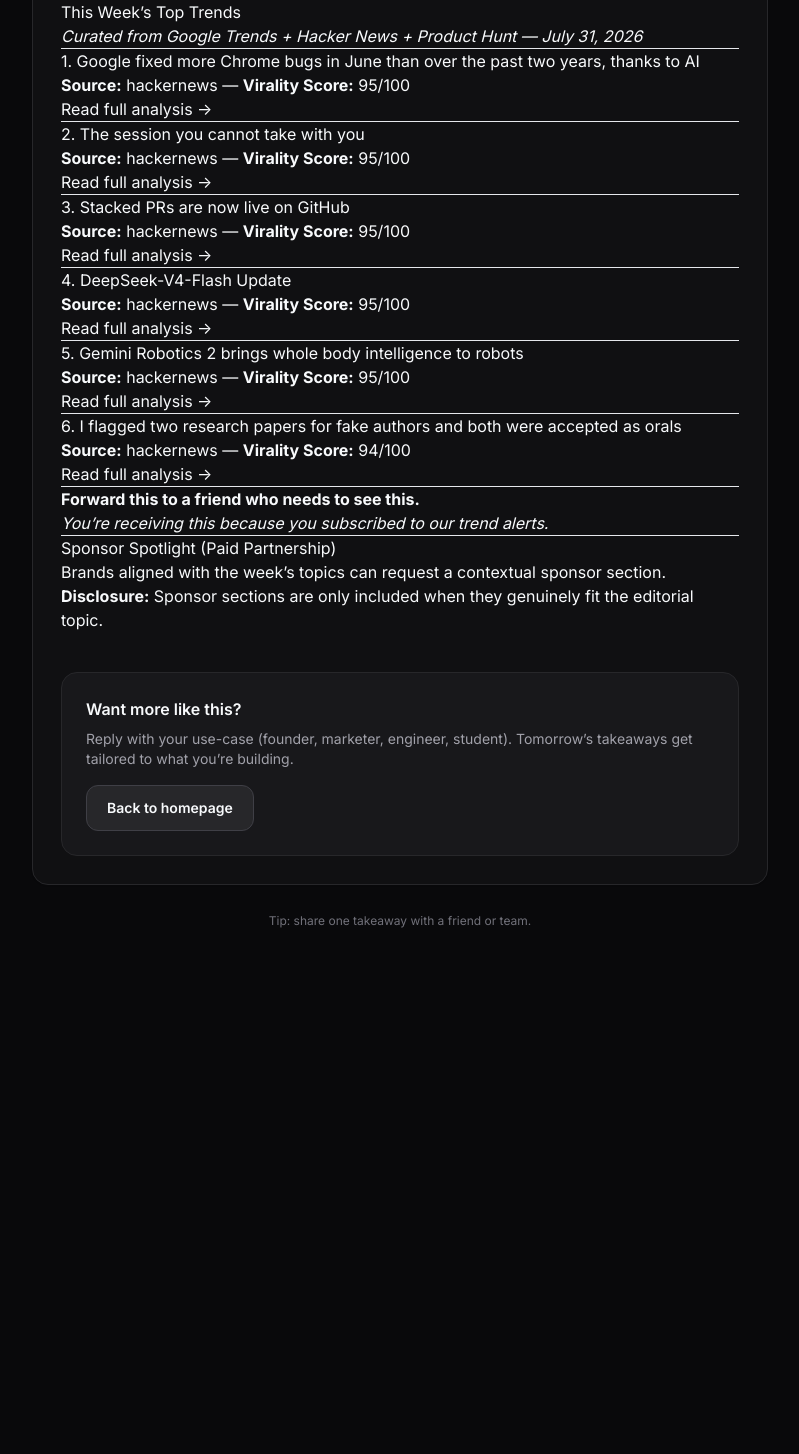
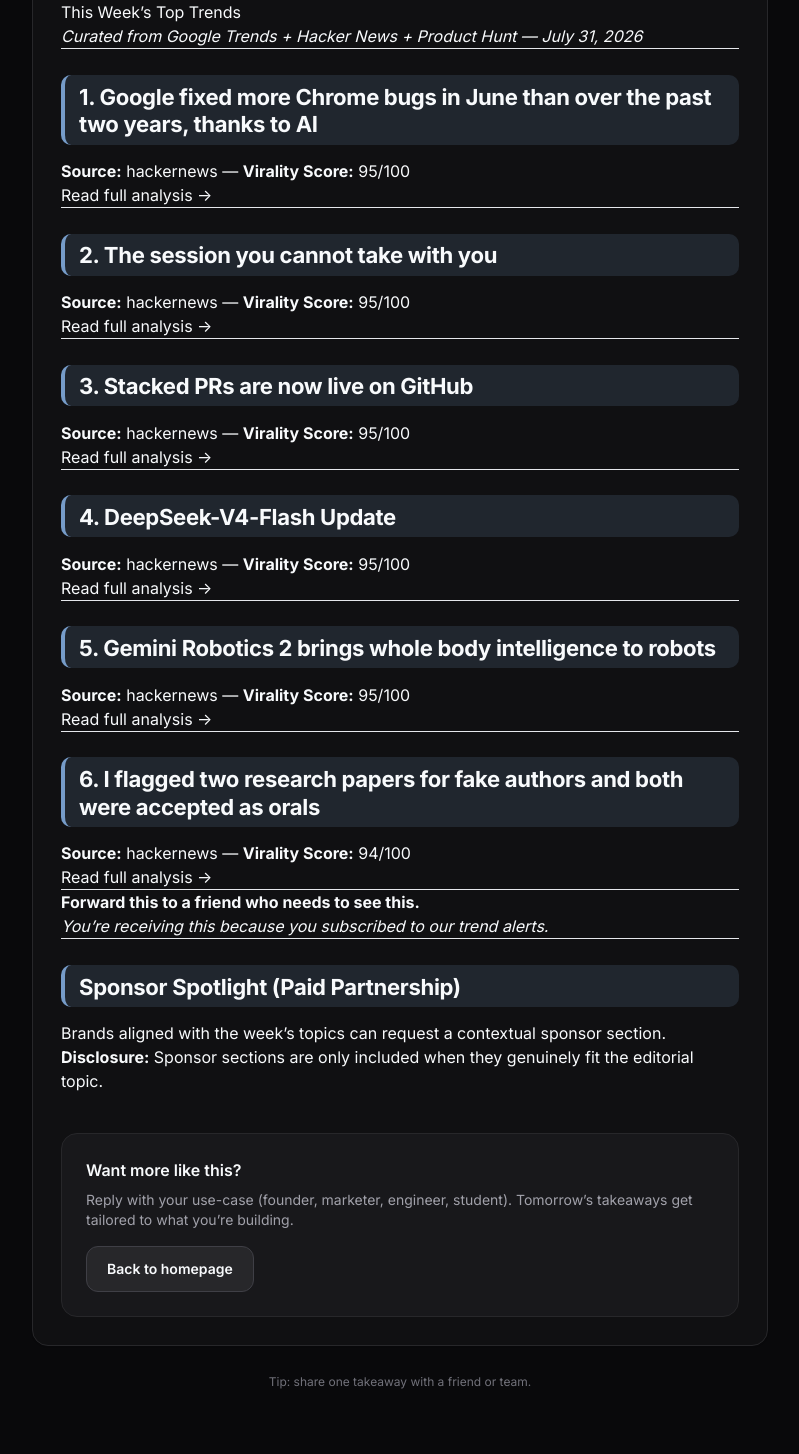
Before and after one commit to zheeno/jists, a Jekyll site: the page built from _posts/2026-07-31-weekly-trend-digest-july-31-2026.md, in a window 1280 px wide. Shown: the part 574-2028 px from the top of the page, without its empty margins (240-1039 px from the left). Built offline with Jekyll 4.4.1, drawn with Linux system fonts in a browser that asks for light colours; nearby versions of some CDN libraries; before the commit the page ends 1567 px from its top, so only the background shows below that.

Commit message:
Update _posts/2026-07-31-weekly-trend-digest-july-31-2026.md

```diff
--- a/_posts/2026-07-31-weekly-trend-digest-july-31-2026.md
+++ b/_posts/2026-07-31-weekly-trend-digest-july-31-2026.md
@@ -13,7 +13,7 @@
 
 ---
 
-<h2 class="editorial-h2" id="1-google-fixed-more-chrome-bugs-in-june-than-over-the-past-two-years-thanks-to-ai">1. Google fixed more Chrome bugs in June than over the past two years, thanks to AI</h2>
+<h2 class="editorial-h2" id="1-google-fixed-more-chrome-bugs-in-june-than-over-the-past-two-years-thanks-to-ai" style="display:block;margin:1.6rem 0 0.9rem 0;padding:0.55rem 0.6rem 0.35rem 14px;border-left:4px solid rgba(147,197,253,.75);background:rgba(147,197,253,.12);border-radius:10px;font-weight:650;font-size:1.38rem;line-height:1.25;letter-spacing:-0.015em;">1. Google fixed more Chrome bugs in June than over the past two years, thanks to AI</h2>
 
 **Source:** hackernews — **Virality Score:** 95/100
 
@@ -21,7 +21,7 @@
 
 ---
 
-<h2 class="editorial-h2" id="2-the-session-you-cannot-take-with-you">2. The session you cannot take with you</h2>
+<h2 class="editorial-h2" id="2-the-session-you-cannot-take-with-you" style="display:block;margin:1.6rem 0 0.9rem 0;padding:0.55rem 0.6rem 0.35rem 14px;border-left:4px solid rgba(147,197,253,.75);background:rgba(147,197,253,.12);border-radius:10px;font-weight:650;font-size:1.38rem;line-height:1.25;letter-spacing:-0.015em;">2. The session you cannot take with you</h2>
 
 **Source:** hackernews — **Virality Score:** 95/100
 
@@ -29,7 +29,7 @@
 
 ---
 
-<h2 class="editorial-h2" id="3-stacked-prs-are-now-live-on-github">3. Stacked PRs are now live on GitHub</h2>
+<h2 class="editorial-h2" id="3-stacked-prs-are-now-live-on-github" style="display:block;margin:1.6rem 0 0.9rem 0;padding:0.55rem 0.6rem 0.35rem 14px;border-left:4px solid rgba(147,197,253,.75);background:rgba(147,197,253,.12);border-radius:10px;font-weight:650;font-size:1.38rem;line-height:1.25;letter-spacing:-0.015em;">3. Stacked PRs are now live on GitHub</h2>
 
 **Source:** hackernews — **Virality Score:** 95/100
 
@@ -37,7 +37,7 @@
 
 ---
 
-<h2 class="editorial-h2" id="4-deepseek-v4-flash-update">4. DeepSeek-V4-Flash Update</h2>
+<h2 class="editorial-h2" id="4-deepseek-v4-flash-update" style="display:block;margin:1.6rem 0 0.9rem 0;padding:0.55rem 0.6rem 0.35rem 14px;border-left:4px solid rgba(147,197,253,.75);background:rgba(147,197,253,.12);border-radius:10px;font-weight:650;font-size:1.38rem;line-height:1.25;letter-spacing:-0.015em;">4. DeepSeek-V4-Flash Update</h2>
 
 **Source:** hackernews — **Virality Score:** 95/100
 
@@ -45,7 +45,7 @@
 
 ---
 
-<h2 class="editorial-h2" id="5-gemini-robotics-2-brings-whole-body-intelligence-to-robots">5. Gemini Robotics 2 brings whole body intelligence to robots</h2>
+<h2 class="editorial-h2" id="5-gemini-robotics-2-brings-whole-body-intelligence-to-robots" style="display:block;margin:1.6rem 0 0.9rem 0;padding:0.55rem 0.6rem 0.35rem 14px;border-left:4px solid rgba(147,197,253,.75);background:rgba(147,197,253,.12);border-radius:10px;font-weight:650;font-size:1.38rem;line-height:1.25;letter-spacing:-0.015em;">5. Gemini Robotics 2 brings whole body intelligence to robots</h2>
 
 **Source:** hackernews — **Virality Score:** 95/100
 
@@ -53,7 +53,7 @@
 
 ---
 
-<h2 class="editorial-h2" id="6-i-flagged-two-research-papers-for-fake-authors-and-both-were-accepted-as-orals">6. I flagged two research papers for fake authors and both were accepted as orals</h2>
+<h2 class="editorial-h2" id="6-i-flagged-two-research-papers-for-fake-authors-and-both-were-accepted-as-orals" style="display:block;margin:1.6rem 0 0.9rem 0;padding:0.55rem 0.6rem 0.35rem 14px;border-left:4px solid rgba(147,197,253,.75);background:rgba(147,197,253,.12);border-radius:10px;font-weight:650;font-size:1.38rem;line-height:1.25;letter-spacing:-0.015em;">6. I flagged two research papers for fake authors and both were accepted as orals</h2>
 
 **Source:** hackernews — **Virality Score:** 94/100
 
@@ -67,7 +67,7 @@
 
 ---
 
-<h2 class="editorial-h2" id="sponsor-spotlight-paid-partnership">Sponsor Spotlight (Paid Partnership)</h2>
+<h2 class="editorial-h2" id="sponsor-spotlight-paid-partnership" style="display:block;margin:1.6rem 0 0.9rem 0;padding:0.55rem 0.6rem 0.35rem 14px;border-left:4px solid rgba(147,197,253,.75);background:rgba(147,197,253,.12);border-radius:10px;font-weight:650;font-size:1.38rem;line-height:1.25;letter-spacing:-0.015em;">Sponsor Spotlight (Paid Partnership)</h2>
 
 Brands aligned with the week’s topics can request a contextual sponsor section.
 
```
